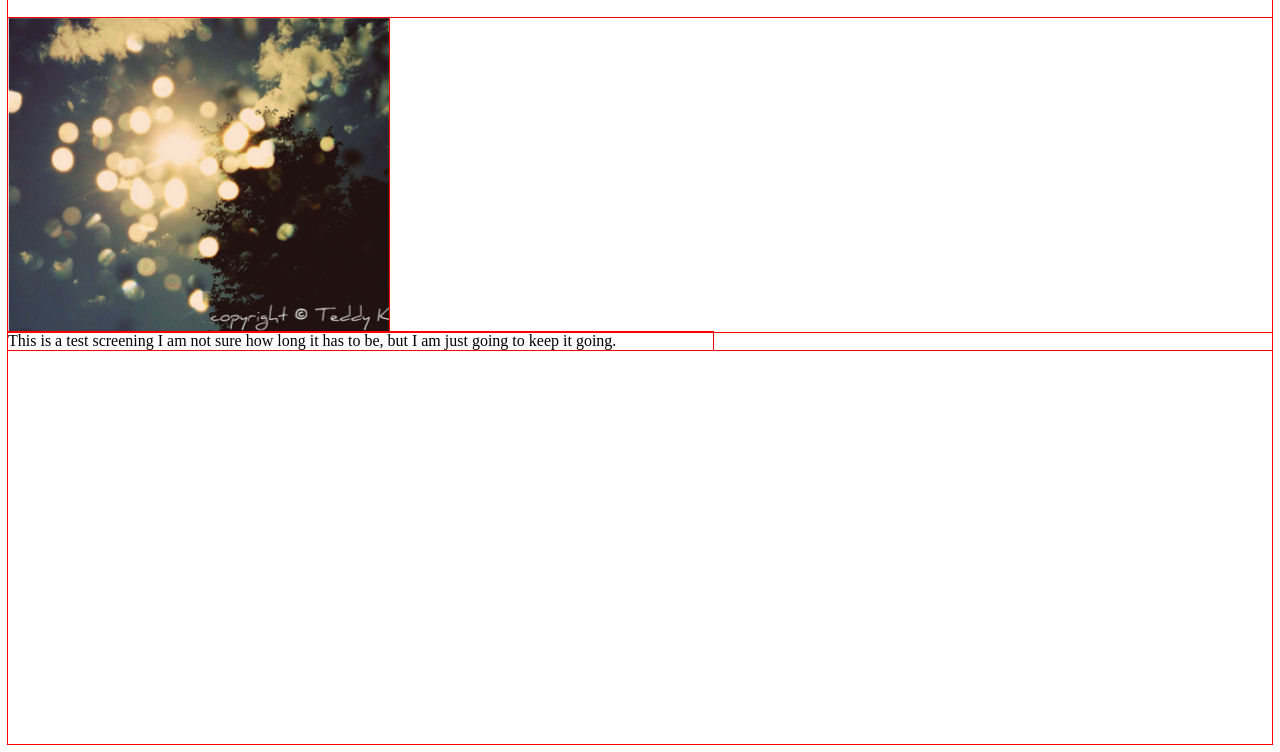
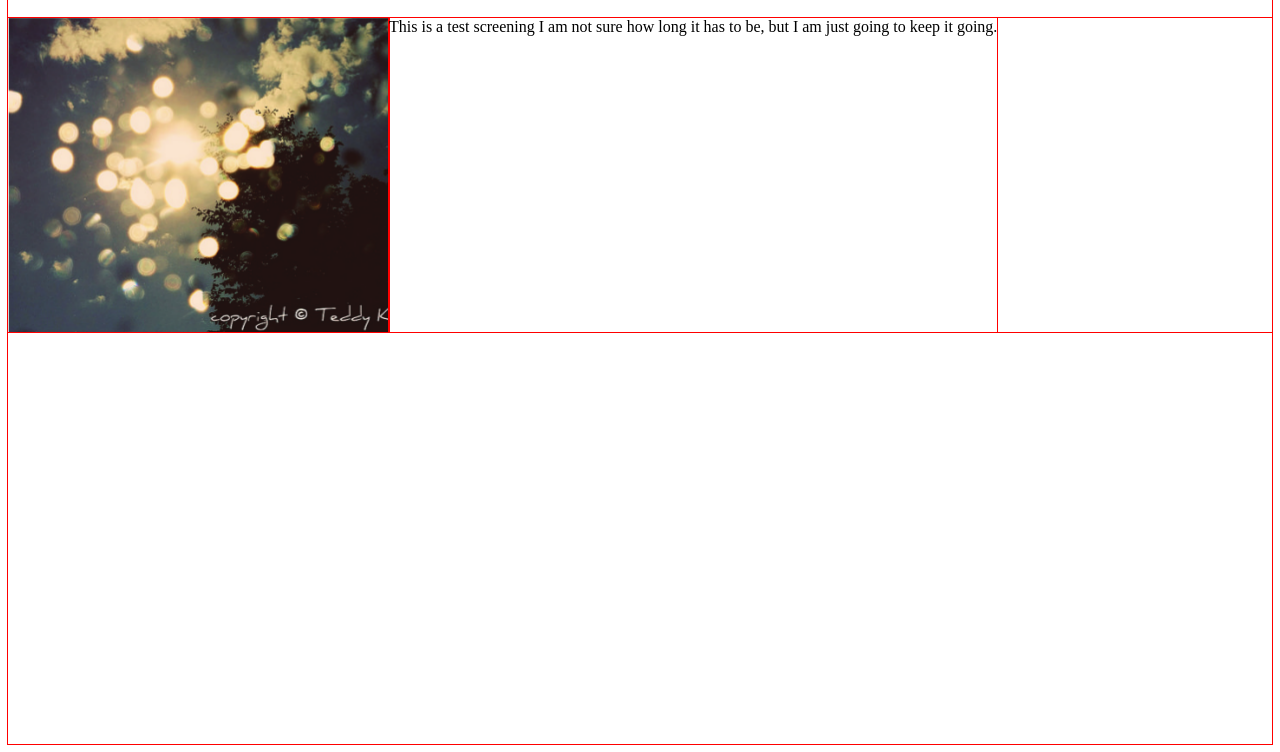
Before and after one commit to TheBlurrr/html_css, a plain HTML site: page portfolio/toplist/index.html in a window 1280 px wide. Shown: the part 48-800 px from the top of the page. Drawn offline with Linux system fonts and the light colour scheme.

Commit message:
add flex display to Middle parent element

```diff
--- a/portfolio/toplist/style.css
+++ b/portfolio/toplist/style.css
@@ -9,6 +9,9 @@
 }
 
 
+.Middle {
+    display: flex;
+}
 .image {
     max-width: 460px;
 }
```
